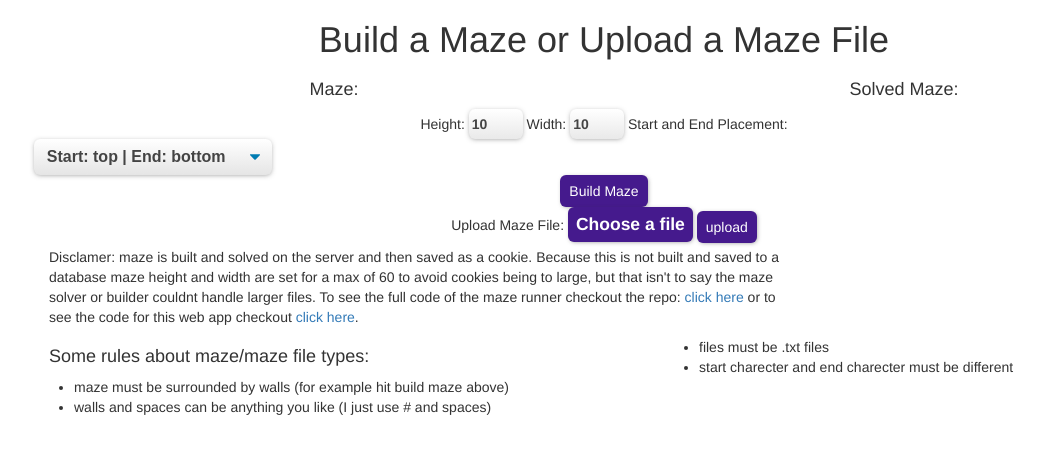
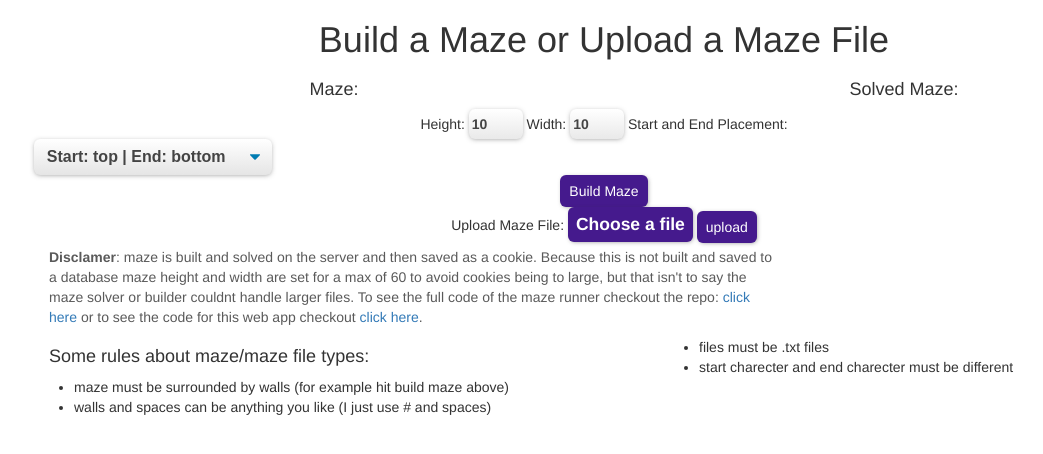
Before and after one commit to icarus612/mazeRunner-app-flask, a Flask app: template templates/index.html in a window 1280 px wide. Shown: the top 454 px of the page, without its empty margins (36-1079 px from the left). Run offline with Flask 2, Linux system fonts and the light colour scheme; the template is opened without the code that fills it, so the values that code supplies are empty; some libraries are stand-ins or nearby versions.

Commit message:
good for now

```diff
--- a/static/styles.css
+++ b/static/styles.css
@@ -100,3 +100,7 @@ select:focus {
 select option {
 	font-weight:normal;
 }
+
+.disclamer {
+    color: #5a5a5a;
+}
--- a/templates/index.html
+++ b/templates/index.html
@@ -62,7 +62,7 @@
 			<label for="maze-file" class="m-2">Choose a file <i class="fas fa-upload"></i></label>
 			<input type="submit"  class="btn button" value="upload" />
 		</form>
-		<p class="col-12 col-md-8 text-left">Disclamer: maze is built and solved on the server and then saved as a cookie. Because this is not built and saved to a database maze height and width are set for a max of 60 to avoid cookies being to large, but that isn't to say the maze solver or builder couldnt handle larger files. To see the full code of the maze runner checkout the repo: <a href="https://github.com/icarus612/mazeRunner-PY">click here</a> or to see the code for this web app checkout <a href="https://github.com/icarus612/mazeRunner-flask-PY">click here</a>.</p>
+		<p class="col-12 col-md-8 disclamer text-left"><b>Disclamer</b>: maze is built and solved on the server and then saved as a cookie. Because this is not built and saved to a database maze height and width are set for a max of 60 to avoid cookies being to large, but that isn't to say the maze solver or builder couldnt handle larger files. To see the full code of the maze runner checkout the repo: <a href="https://github.com/icarus612/mazeRunner-PY">click here</a> or to see the code for this web app checkout <a href="https://github.com/icarus612/mazeRunner-flask-PY">click here</a>.</p>
 	</div>
 	<div class="container d-flex flex-column flex-wrap justify-content-center align-items-center mt-3 px-3">
 		<h4 class="col-12 col-md-8 col-lg-7">
```
